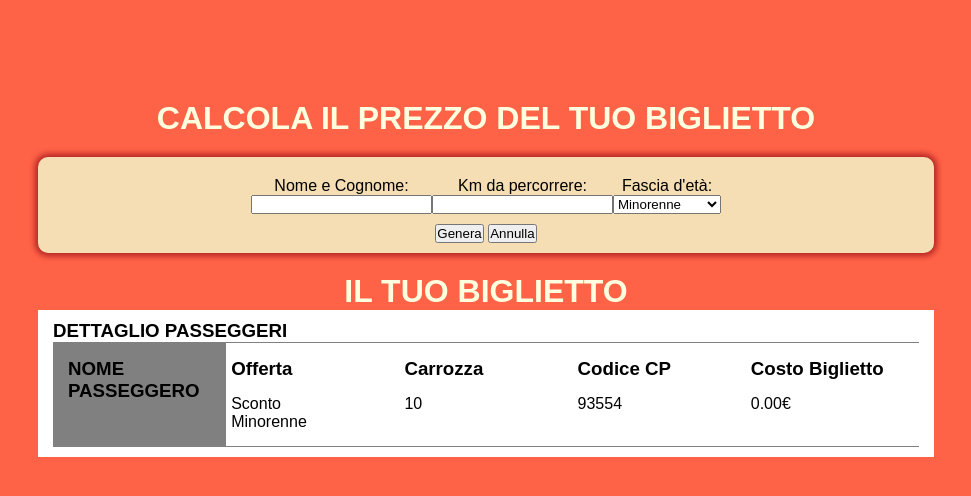
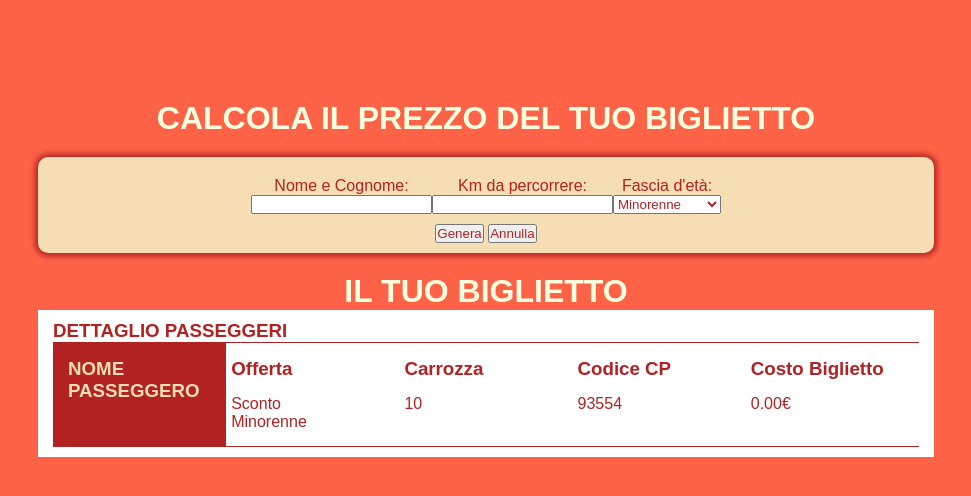
Before and after one commit to Veroku-apricot/js-biglietto-treno-form, a plain HTML site: page index.html in a window 1280 px wide. Both pictures are taken after a click on the button "Genera". Shown: the whole page, without its empty margins (154-1125 px from the left). Drawn offline with Linux system fonts and the light colour scheme.

Commit message:
Changed some color

```diff
--- a/css/style.css
+++ b/css/style.css
@@ -3,6 +3,7 @@
   padding: 0;
   box-sizing: border-box;
   font-family: sans-serif;
+  color: firebrick;
 }
 
 main {
@@ -52,13 +53,16 @@ h2 {
 }
   .container3 {
     display: flex;
-    border-top: 1px solid grey;
-    border-bottom: 1px solid grey;
+    border-top: 1px solid firebrick;
+    border-bottom: 1px solid firebrick;
   }
     .container3 > div:first-child {
-      background-color: grey;
+      background-color: firebrick;
       width: 20%;
       padding: 15px;
+    }
+    .container3 > div:first-child > h3, #nomep {
+      color: wheat;
     }
     .dati {
       width: calc(80% / 4);
@@ -67,4 +71,5 @@ h2 {
 
     p {
       padding-top: 15px;
+      color: firebrick;
     }
```
Also changed, not shown: 1 other file.
